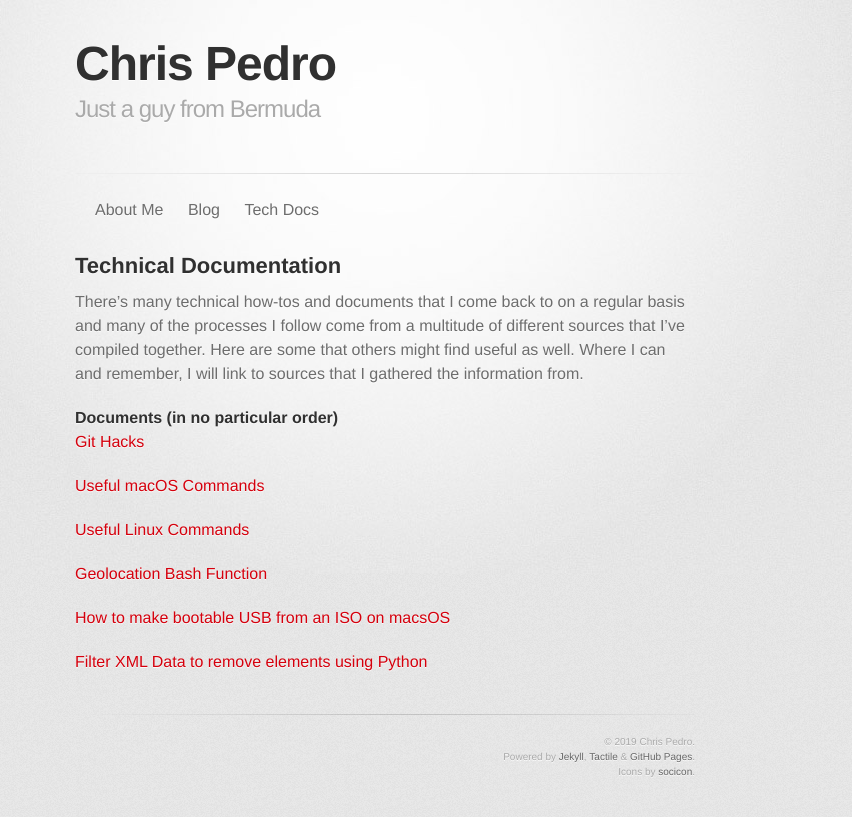
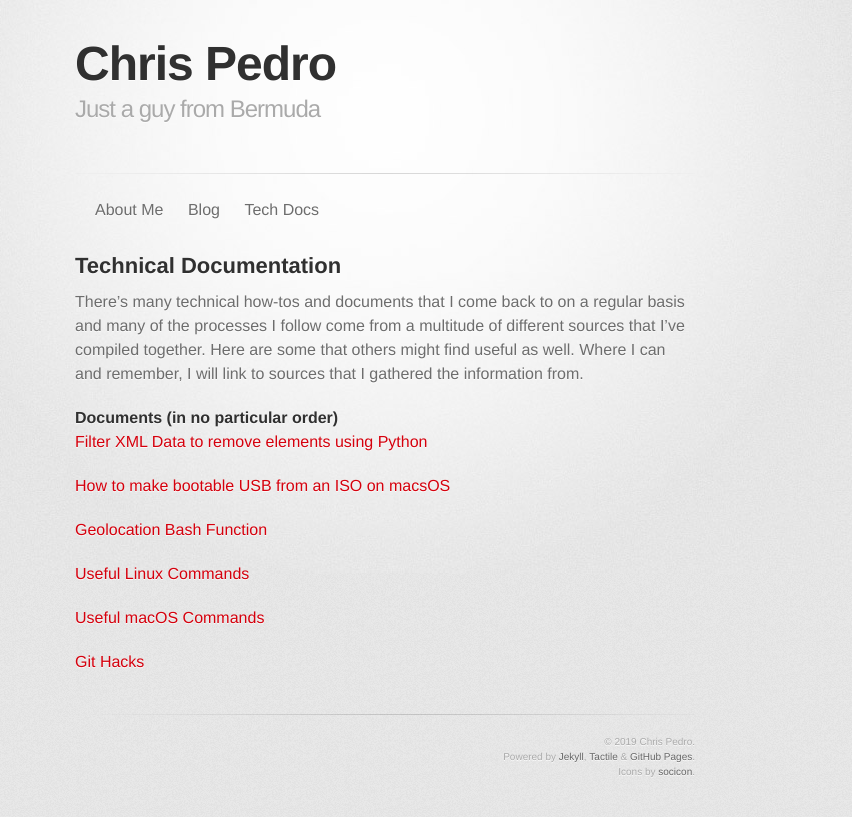
Before and after one commit to cpedro/cpedro.github.io, a Jekyll site: the page built from tech.md, in a window 1280 px wide. Shown: the top 817 px of the page, without its empty margins (255-1107 px from the left). Built offline with Jekyll 4.4.1, drawn with Linux system fonts in a browser that asks for light colours; some web fonts are replaced; a style sheet for code colours, icons or effects is not loaded.

Commit message:
Reversing post order in blogs.

```diff
--- a/tech.md
+++ b/tech.md
@@ -15,7 +15,7 @@
 
 #### Documents (in no particular order)
 {% if site.tech.size > 0 %}
-{% for post in site.tech %}
+{% for post in site.tech reversed %}
 [{{ post.title | escape }}]({{ post.url | relative_url }})
 {% endfor %}
 {% endif %}
```
Also changed, not shown: posts.md (+1 -1 lines).
